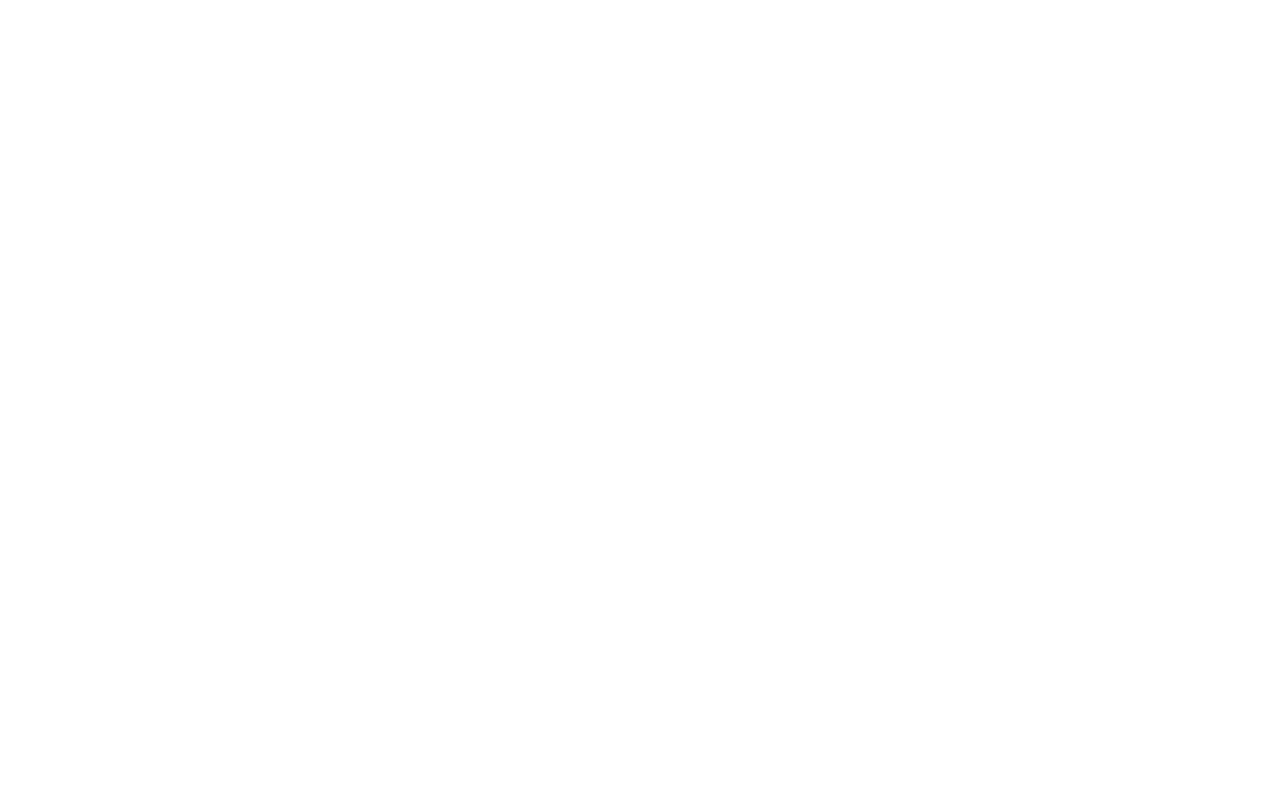
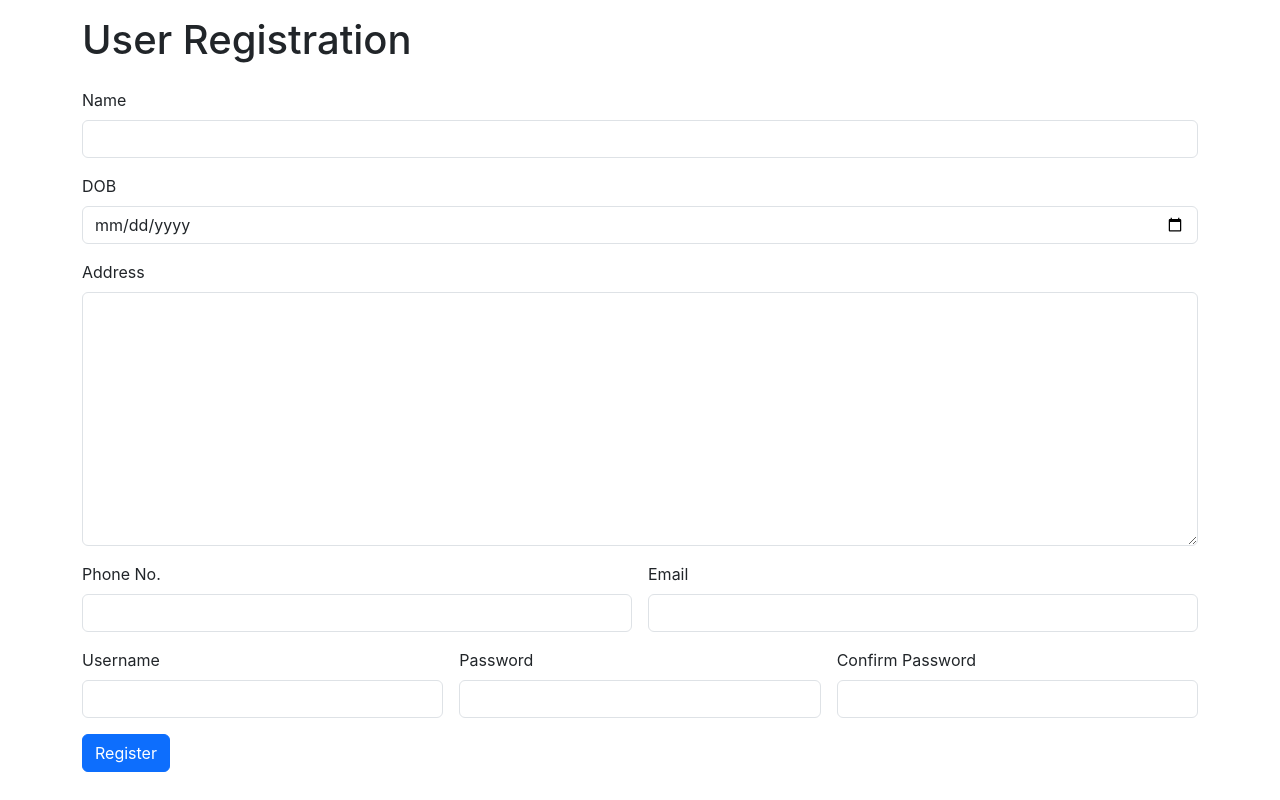
Before and after one commit to Sree1710/homestay-booking-app-frontend, a React (Create React App) app: page / in a window 1280 px wide. Built offline with nearby package versions, Linux system fonts and the light colour scheme.

Commit message:
UserReg component completed

```diff
--- a/package.json
+++ b/package.json
@@ -6,6 +6,7 @@
     "@testing-library/jest-dom": "^5.17.0",
     "@testing-library/react": "^13.4.0",
     "@testing-library/user-event": "^13.5.0",
+    "axios": "^1.6.2",
     "react": "^18.2.0",
     "react-dom": "^18.2.0",
     "react-scripts": "5.0.1",
--- a/src/App.js
+++ b/src/App.js
@@ -1,9 +1,10 @@
 import './App.css';
+import UserReg from './Components/UserReg';
 
 function App() {
   return (
     <div>
-
+      <UserReg/>
     </div>
   );
 }
--- a/src/Components/UserReg.jsx
+++ b/src/Components/UserReg.jsx
@@ -1,8 +1,89 @@
-import React from 'react'
+import axios from 'axios'
+import React, { useState } from 'react'
 
 const UserReg = () => {
+    const [inputField,setInputField]=useState(
+        {Name:"",userDOB:"",userAddress:"",userPhNo:"",userEmail:"",username:"",password:"",confirmpass:""}
+    )
+
+    const apiLink="http://localhost:3001/userreg"
+
+    const inputHandler=(event)=>{
+        setInputField({...inputField,[event.target.name]:event.target.value})
+    }
+
+    const readValue=()=>{
+        console.log(inputField)
+        axios.post(apiLink,inputField).then(
+            (Response)=>{
+                if (inputField.password==inputField.confirmpass) {
+                   if (inputField.userPhNo.length<11) {
+                      if (Response.data.status=="success") {
+                        alert("User Registered Successfully !!!")
+                        setInputField({Name:"",userDOB:"",userAddress:"",userPhNo:"",userEmail:"",username:"",password:"",confirmpass:""})
+                      } else {
+                        alert("Something Went Wrong !!!")
+                      }
+                   } else {
+                     alert("Enter Valid Phone Number !!!")
+                   }
+                } else {
+                   alert("Password and Confirm Password does not match !!!")
+                }
+            }
+        )
+    }
+
   return (
-    <div>UserReg</div>
+    <div>
+        <div className="container">
+            <div className="row">
+                <div className="col col-12 col-sm-12 col-md-12 col-lg-12 col-xl-12 col-xxl-12">
+                    <div className="row g-3">
+                        <div className="col col-12 col-sm-12 col-md-12 col-lg-12 col-xl-12 col-xxl-12"></div>
+                        <div className="col col-12 col-sm-12 col-md-12 col-lg-12 col-xl-12 col-xxl-12">
+                            <h1>User Registration</h1>
+                        </div>
+                        <div className="col col-12 col-sm-6 col-md-12 col-lg-12 col-xl-12 col-xxl-12">
+                            <label htmlFor="" className="form-label">Name</label>
+                            <input onChange={inputHandler} type="text" className="form-control" name="Name" value={inputField.Name}/>
+                        </div>
+                        <div className="col col-12 col-sm-6 col-md-12 col-lg-12 col-xl-12 col-xxl-12">
+                            <label htmlFor="" className="form-label">DOB</label>
+                            <input onChange={inputHandler} type="date" name="userDOB" className="form-control" value={inputField.userDOB} />
+                        </div>
+                        <div className="col col-12 col-sm-12 col-md-12 col-lg-12 col-xl-12 col-xxl-12">
+                            <label htmlFor="" className="form-label">Address</label>
+                            <textarea onChange={inputHandler} name="userAddress" cols="30" rows="10" className="form-control" value={inputField.userAddress}></textarea>
+                        </div>
+                        <div className="col col-12 col-sm-6 col-md-6 col-lg-6 col-xl-6 col-xxl-6">
+                            <label htmlFor="" className="form-label">Phone No.</label>
+                            <input onChange={inputHandler} type="text" className="form-control" name="userPhNo" value={inputField.userPhNo}  />
+                        </div>
+                        <div className="col col-12 col-sm-6 col-md-6 col-lg-6 col-xl-6 col-xxl-6">
+                            <label htmlFor="" className="form-label">Email</label>
+                            <input onChange={inputHandler} type="email" name="userEmail" className="form-control" value={inputField.userEmail} />
+                        </div>
+                        <div className="col col-12 col-sm-6 col-md-4 col-lg-4 col-xl-4 col-xxl-4">
+                            <label htmlFor="" className="form-label">Username</label>
+                            <input onChange={inputHandler} type="text" className="form-control" name="username" value={inputField.username} />
+                        </div>
+                        <div className="col col-12 col-sm-6 col-md-4 col-lg-4 col-xl-4 col-xxl-4">
+                            <label htmlFor="" className="form-label">Password</label>
+                            <input onChange={inputHandler} type="password" name="password" className="form-control" value={inputField.password} />
+                        </div>
+                        <div className="col col-12 col-sm-4 col-md-4 col-lg-4 col-xl-4 col-xxl-4">
+                            <label htmlFor="" className="form-label">Confirm Password</label>
+                            <input onChange={inputHandler} type="password" name="confirmpass" className="form-control" value={inputField.confirmpass} />
+                        </div>
+                        <div className="col col-12 col-sm-12 col-md-12 col-lg-12 col-xl-12 col-xxl-12">
+                            <button onClick={readValue} className="btn btn-primary">Register</button>
+                        </div>
+                    </div>
+                </div>
+            </div>
+        </div>
+    </div>
   )
 }
 
```
Also changed, not shown: 1 other file (tests, documents, lock files or other folders).
